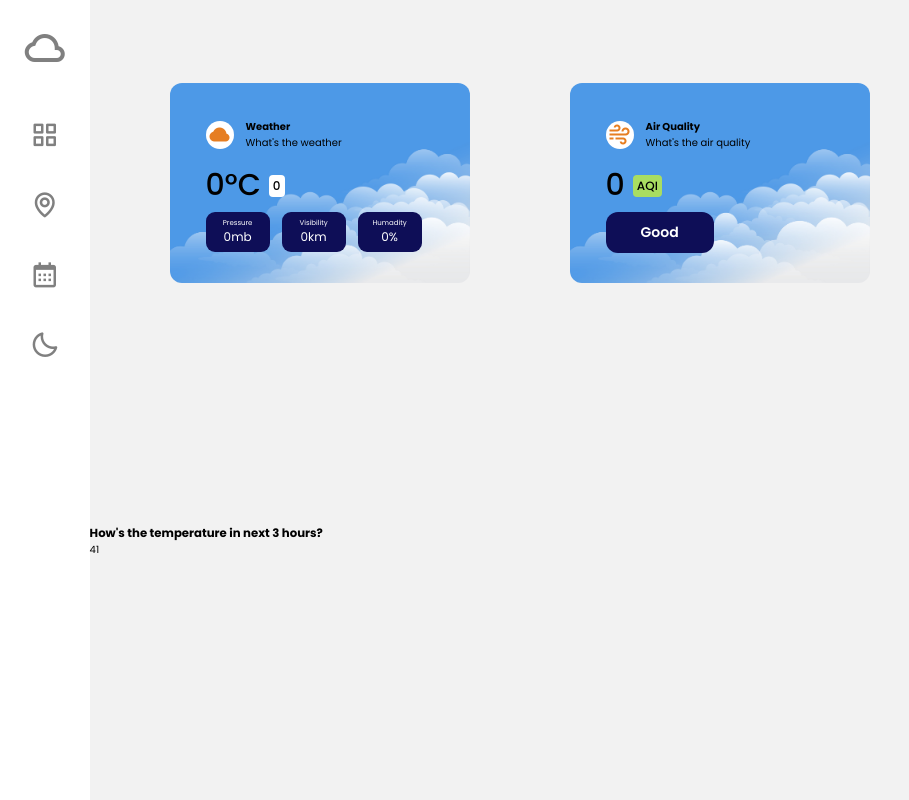
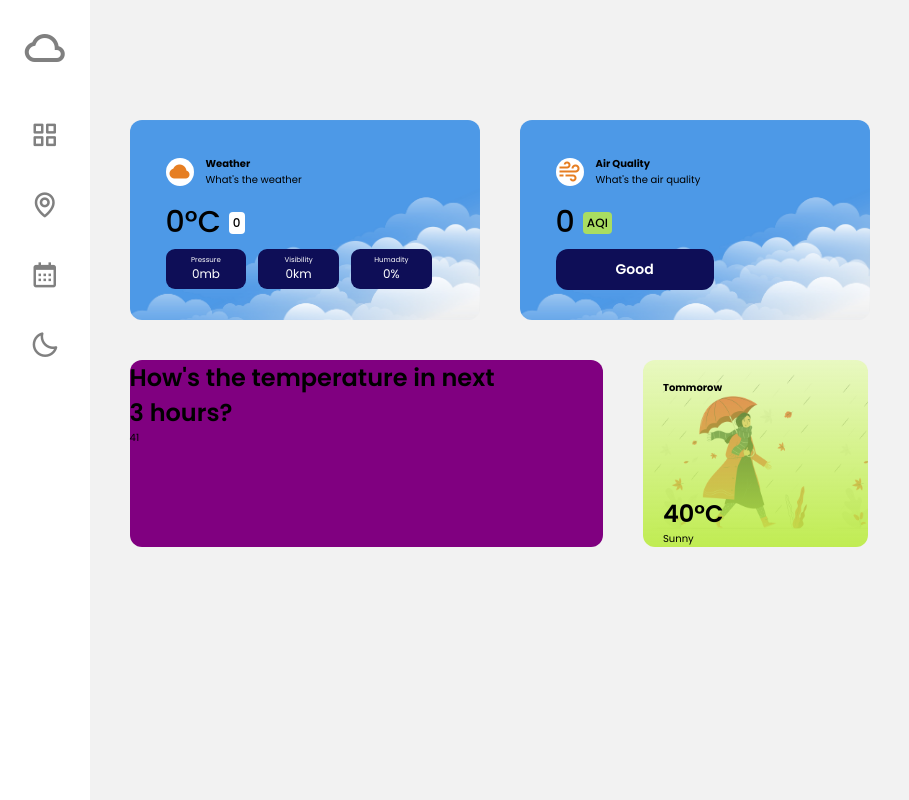
Before and after one commit to AmanRawatOfficial/Weather24, a React (Create React App) app: page / in a window 1280 px wide. Shown: the whole page, without its empty margins (0-909 px from the left). Built offline with nearby package versions, Linux system fonts and the light colour scheme; no server answers.

Commit message:
added some layout optimization in WeatherHours.js and WeatherTommorow.js

```diff
--- a/src/components/dashboard/WeatherHours.js
+++ b/src/components/dashboard/WeatherHours.js
@@ -1,4 +1,5 @@
 import { useSelector } from "react-redux";
+import Styles from "./WeatherHours.module.css"
 
 function WeatherHours() {
     const weatherHourData = useSelector(
@@ -9,9 +10,9 @@ function WeatherHours() {
     const arrayList = weatherHourData.list.slice(0,4).map(list => <p>{list.main.temp}</p>)
 
     return (
-        <div>
-            <div>
-                <h3>How's the temperature in next 3 hours?</h3>
+        <div className={Styles.hour_weather}>
+            <div className={Styles.hour_weather_header}>
+                <h3 className={Styles.hour_weather_heading}>How's the temperature in next 3 hours?</h3>
                 {arrayList}
             </div>
         </div>
--- a/src/components/dashboard/WeatherHours.module.css
+++ b/src/components/dashboard/WeatherHours.module.css
@@ -0,0 +1,16 @@
+.hour_weather {
+    background: purple;
+    margin-left: 4rem;
+    margin-top: 4rem;
+    border-radius: 12px;
+    padding-bottom: 8rem;
+}
+
+.hour_weather_header {
+    width: 80%;
+}
+
+.hour_weather_heading {
+    font-size: 2.4rem;
+    font-weight: 600;
+}
--- a/src/components/dashboard/WeatherTommorow.js
+++ b/src/components/dashboard/WeatherTommorow.js
@@ -1,6 +1,12 @@
+import Styles from "./WeatherTommorow.module.css"
+
 function WeatherTommorow() {
     return (
-        <div>WeatherTommorow</div>
+        <div className={Styles.weather_tommorow}>
+            <h4 className={Styles.weather_tommorow_heading}>Tommorow</h4>
+            <p className={Styles.weather_tommorow_temp}>40°C</p>
+            <p className={Styles.weather_tommorow_desc}>Sunny</p>
+        </div>
     )
 }
 
--- a/src/components/dashboard/WeatherTommorow.module.css
+++ b/src/components/dashboard/WeatherTommorow.module.css
@@ -0,0 +1,31 @@
+.weather_tommorow {
+    background-image: linear-gradient(
+            rgba(188, 235, 71, 0.336),
+            rgba(188, 235, 71, 0.936)
+        ),
+        url(../../assets/images/women-rain.jpg);
+    background-size: 80%;
+    border-radius: 12px;
+    margin-top: 4rem;
+    margin-left: 4rem;
+    width: 22.5rem;
+    color: black;
+    padding-right: 12.5rem;
+}
+
+.weather_tommorow_heading,
+.weather_tommorow_temp,
+.weather_tommorow_desc {
+    margin-left: 2rem;
+}
+
+.weather_tommorow_heading {
+    font-size: 1rem;
+    margin-top: 2rem;
+}
+
+.weather_tommorow_temp {
+    margin-top: 10rem;
+    font-size: 2.4rem;
+    font-weight: 600;
+}
--- a/src/components/dashboard/dashboard.js
+++ b/src/components/dashboard/dashboard.js
@@ -6,6 +6,7 @@ import Aqi from "./Aqi";
 import Styles from "./Dashboard.module.css";
 import Weather from "./Weather";
 import WeatherHours from "./WeatherHours";
+import WeatherTommorow from "./WeatherTommorow";
 
 function Dashboard() {
     // Darkmode toggling
@@ -33,11 +34,11 @@ function Dashboard() {
 
             // Data fetching for next 3 hours weather forecast
             fetch(
-                `https://api.openweathermap.org/data/2.5/forecast?lat=${location.coords.latitude}&lon=${location.coords.longitude}&appid=9fa2c0491f3eeae40b6bb15320142ebf`
+                `https://api.openweathermap.org/data/2.5/forecast?lat=${location.coords.latitude}&lon=${location.coords.longitude}&units=metric&appid=9fa2c0491f3eeae40b6bb15320142ebf`
             )
                 .then((hourRes) => hourRes.json())
                 .then((hourData) => {
-                    console.log("from fetch", hourData)
+                    console.log("from fetch", hourData);
                     dispatch(setWeatherHourData(hourData));
                 })
                 .catch((hourErr) => console.error(hourErr));
@@ -46,12 +47,17 @@ function Dashboard() {
 
     return (
         <main className={`${Styles.dashboard} ${darkmodeCheck}`}>
+            <div className={Styles.dashboard_first_row}>
                 <Weather
                     temp={weatherInfo[0].temp}
                     desc={weatherInfo[0].weather.description}
                 />
                 <Aqi aqi={weatherInfo[0].aqi} />
+            </div>
+            <div className={Styles.dashboard_second_row}>
                 <WeatherHours />
+                <WeatherTommorow />
+            </div>
         </main>
     );
 }
--- a/src/components/dashboard/dashboard.module.css
+++ b/src/components/dashboard/dashboard.module.css
@@ -1,10 +1,12 @@
 .dashboard {
-    width: 80rem;
-    display: grid;
-    grid-template-columns: 1fr 1fr;
+    width: 65%;
 }
 
 .dashboard_dark {
     background: #020221;
     color: white;
 }
+
+.dashboard_first_row, .dashboard_second_row {
+    display: flex;
+}
--- a/src/components/ui/dashboardComponent.module.css
+++ b/src/components/ui/dashboardComponent.module.css
@@ -1,9 +1,9 @@
 .weather {
     height: 20rem;
-    width: 30rem;
+    width: 35rem;
     border-radius: 12px;
-    margin-left: 8rem;
-    margin-top: 8.3rem;
+    margin-left: 4rem;
+    margin-top: 12rem;
     padding: 3.6rem;
     background-image: url(../../assets/images/cloudy-sky.jpg);
     background-size: 100%;
```
Also changed, not shown: src/assets/images/women-rain.jpg (added). Lines whose indentation alone changed are shown as unchanged.
